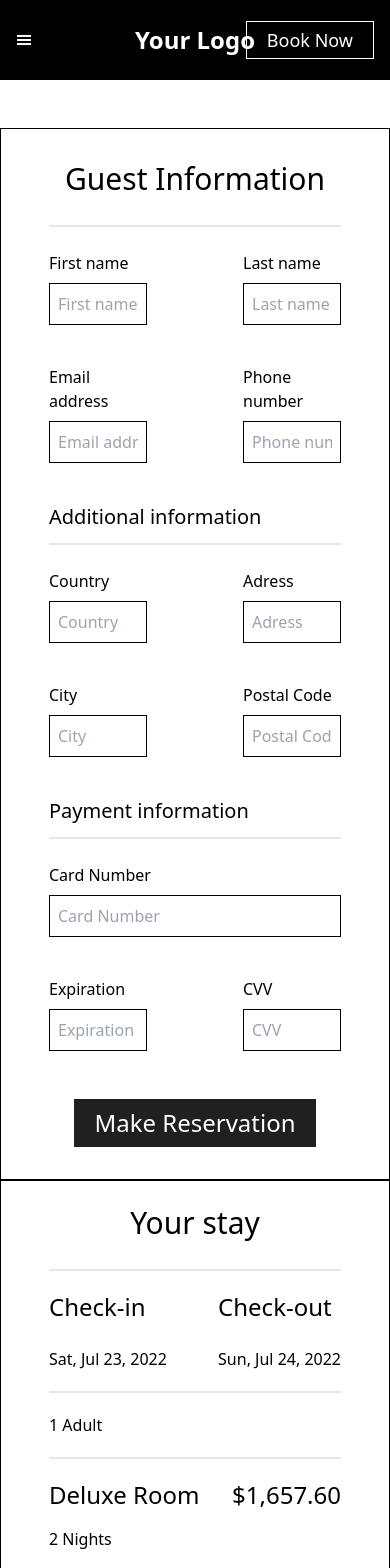
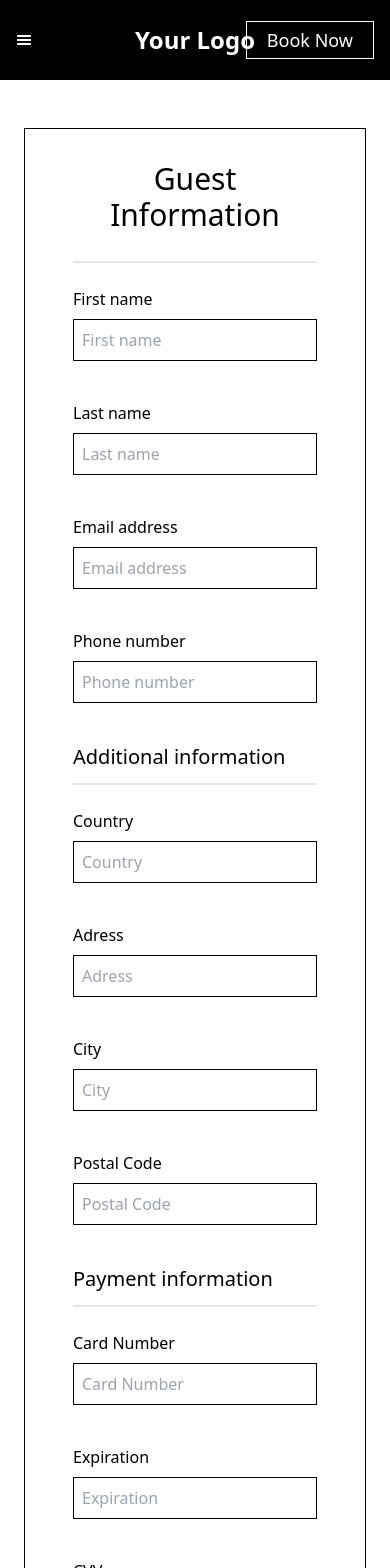
Before and after one commit to hotel-management-web-app/client, a Next.js app: page /booking-form in a window 390 px wide. Shown: the top 1568 px of the page. Built offline with nearby package versions, Linux system fonts and the light colour scheme.

Commit message:
add responsiveness

```diff
--- a/pages/booking-form.tsx
+++ b/pages/booking-form.tsx
@@ -3,14 +3,14 @@ import Seo from '../components/Seo';
 import BookingFormInput from '../components/BookingFormInput';
 
 const BookingForm = () => (
-  <div className="container max-w-container mx-auto">
+  <div className="container max-w-container mx-auto px-6 2xl:px-0">
     <Seo title="Booking Form" />
-    <div className="flex justify-between flex-wrap my-12 items-start">
+    <div className="flex justify-between flex-wrap my-12 items-start gap-10">
       <form className="border border-black px-12 py-8 w-[756px]">
         <h1 className="text-3xl text-center font-medium border-b-2 pb-7">
           Guest Information
         </h1>
-        <div className="grid grid-cols-2 gap-x-24 gap-y-10 mt-6">
+        <div className="grid md:grid-cols-2 gap-x-24 gap-y-10 mt-6">
           <BookingFormInput title="First name" />
           <BookingFormInput title="Last name" />
           <BookingFormInput title="Email address" />
@@ -19,7 +19,7 @@ const BookingForm = () => (
         <h2 className="text-xl font-medium border-b-2 pb-3 mt-10">
           Additional information
         </h2>
-        <div className="grid grid-cols-2 gap-x-24 gap-y-10 mt-6">
+        <div className="grid md:grid-cols-2 gap-x-24 gap-y-10 mt-6">
           <BookingFormInput title="Country" />
           <BookingFormInput title="Adress" />
           <BookingFormInput title="City" />
@@ -29,7 +29,7 @@ const BookingForm = () => (
           Payment information
         </h2>
         <BookingFormInput title="Card Number" />
-        <div className="grid grid-cols-2 gap-x-24 gap-y-10 mt-10">
+        <div className="grid md:grid-cols-2 gap-x-24 gap-y-10 mt-10">
           <BookingFormInput title="Expiration" />
           <BookingFormInput title="CVV" />
         </div>
@@ -39,7 +39,7 @@ const BookingForm = () => (
           </button>
         </div>
       </form>
-      <div className="w-[586px] border border-black px-12 pt-6 pb-12">
+      <div className="w-[500px] border border-black px-12 pt-6 pb-12">
         <h1 className="text-3xl text-center font-medium border-b-2 pb-7">
           Your stay
         </h1>
```
